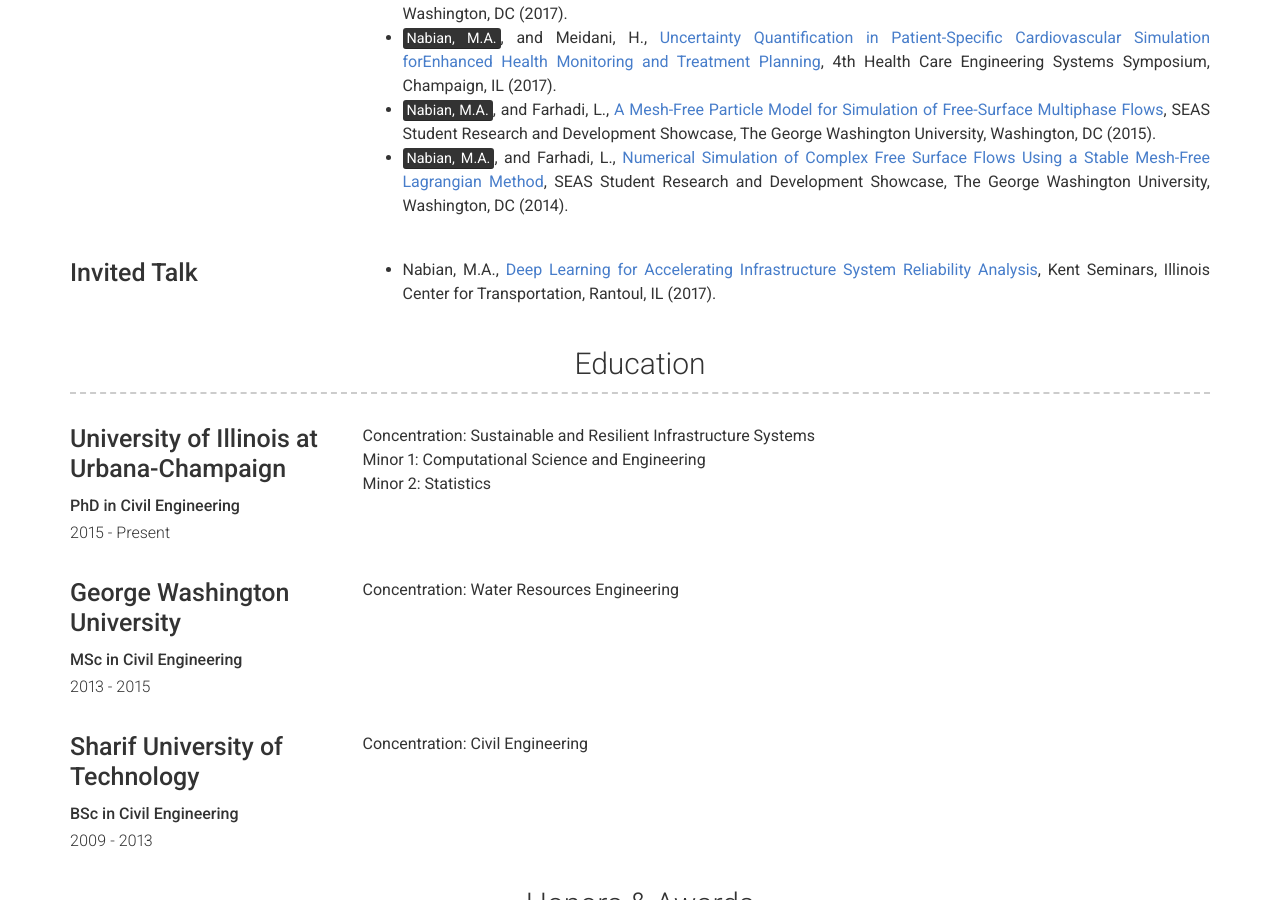
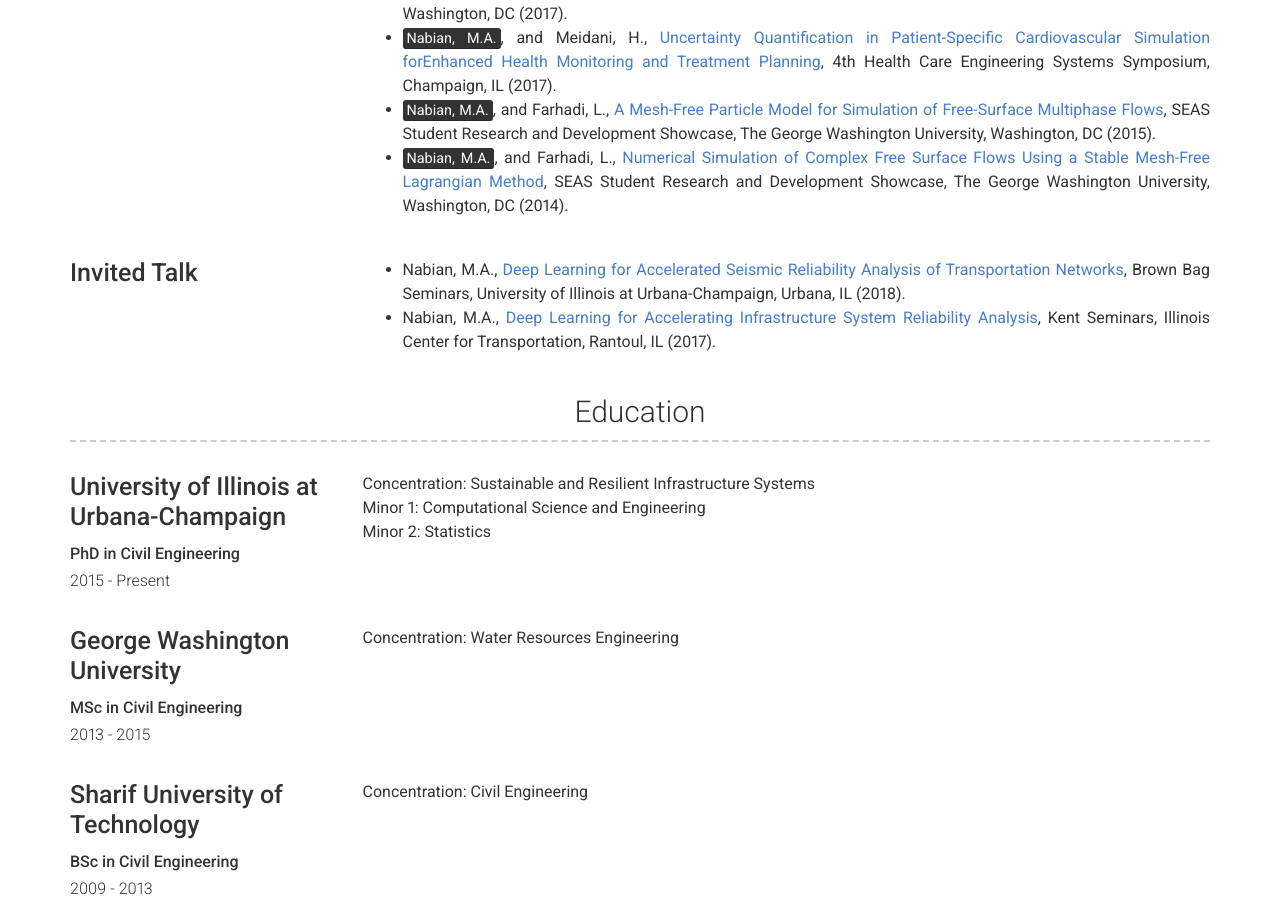
Before and after one commit to mnabian/mnabian.github.io, a Jekyll site: the page built from index.md, in a window 1280 px wide and 900 px high, scrolled down 3929 px. Built offline with Jekyll 4.4.1, drawn with Linux system fonts in a browser that asks for light colours.

Commit message:
Initial commit

```diff
--- a/_data/experience.yml
+++ b/_data/experience.yml
@@ -37,4 +37,5 @@
 
 - company: Invited Talk
   description: |
+    - Nabian, M.A., [Deep Learning for Accelerated Seismic Reliability Analysis of Transportation Networks](https://www.dropbox.com/s/qbpeyo12y2wugkr/BrownBag%202018.pdf?dl=0), Brown Bag Seminars, University of Illinois at Urbana-Champaign, Urbana, IL (2018).
     - Nabian, M.A., [Deep Learning for Accelerating Infrastructure System Reliability Analysis](https://www.dropbox.com/s/i2veux6um8eexd9/KentSeminar2017.pdf?dl=0), Kent Seminars, Illinois Center for Transportation, Rantoul, IL (2017).
```
Also changed, not shown: 1 other file.
